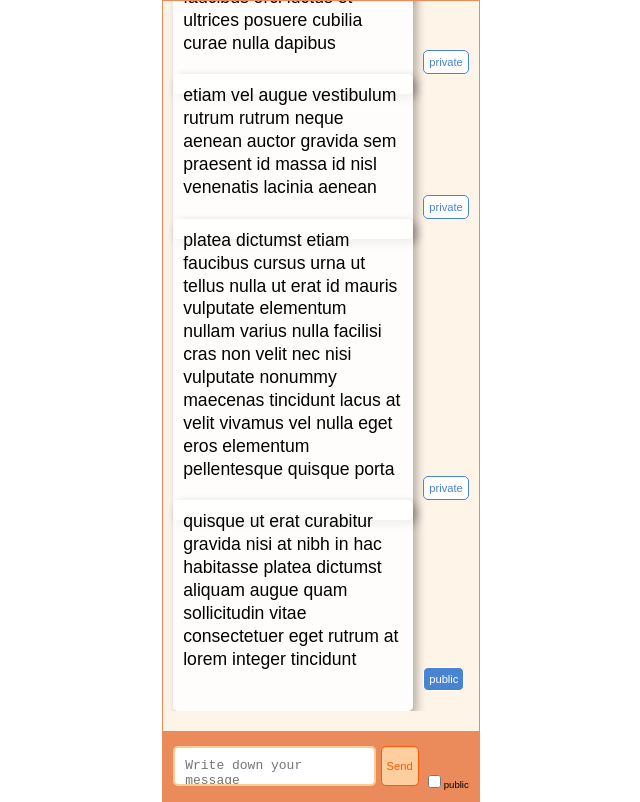
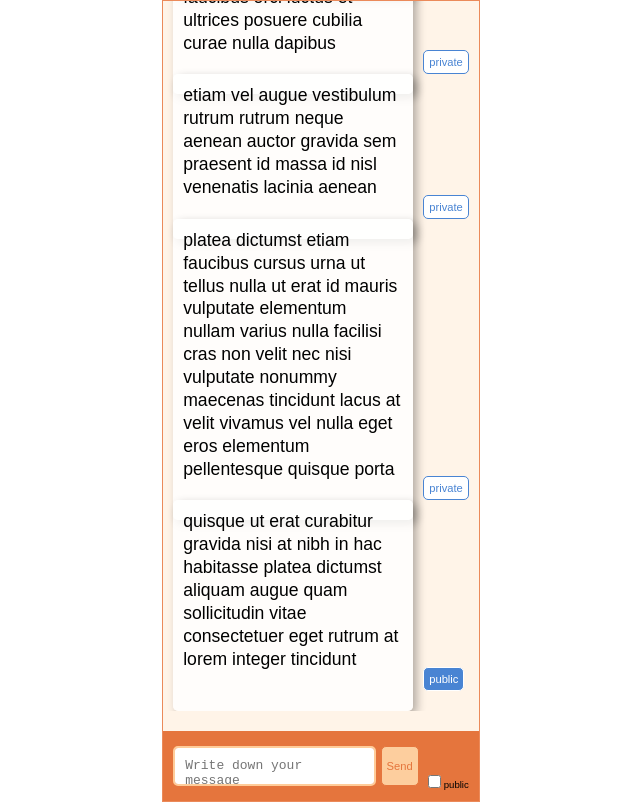
Before and after one commit to sunyrora/chat-test, a React app: page / in a window 1280 px wide. Shown: the whole page, without its empty margins (319-959 px from the left). Built offline with nearby package versions, Linux system fonts and the light colour scheme; no server answers.

Commit message:
CSS edit

```diff
--- a/src/components/Write.css
+++ b/src/components/Write.css
@@ -5,7 +5,7 @@
   margin-bottom: 0px;
   margin-top: 20px;
   padding: 10px;
-  background-color: #eb8a5a;
+  background-color: #e5753d;
 }
 
 textarea {
@@ -43,9 +43,9 @@ button {
   padding: 5px;
   align-self: center;
   background: #fdce9e;
-  border: 1px solid #ff5805;
+  border: 1px solid #e5753d;
   border-radius: 2px;
-  color: #ff5805;
+  color: #e5753d;
   height: 40px;
   border-radius: 5px;
 }
```
